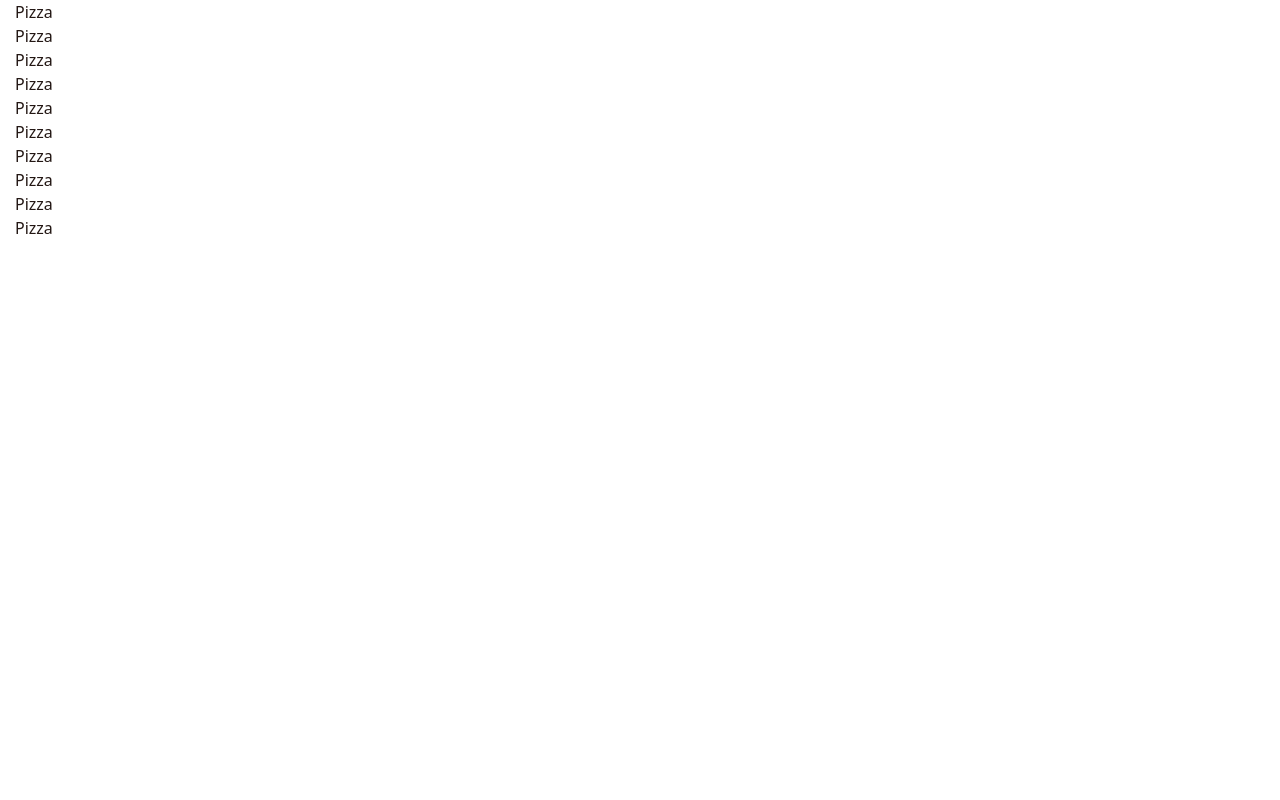
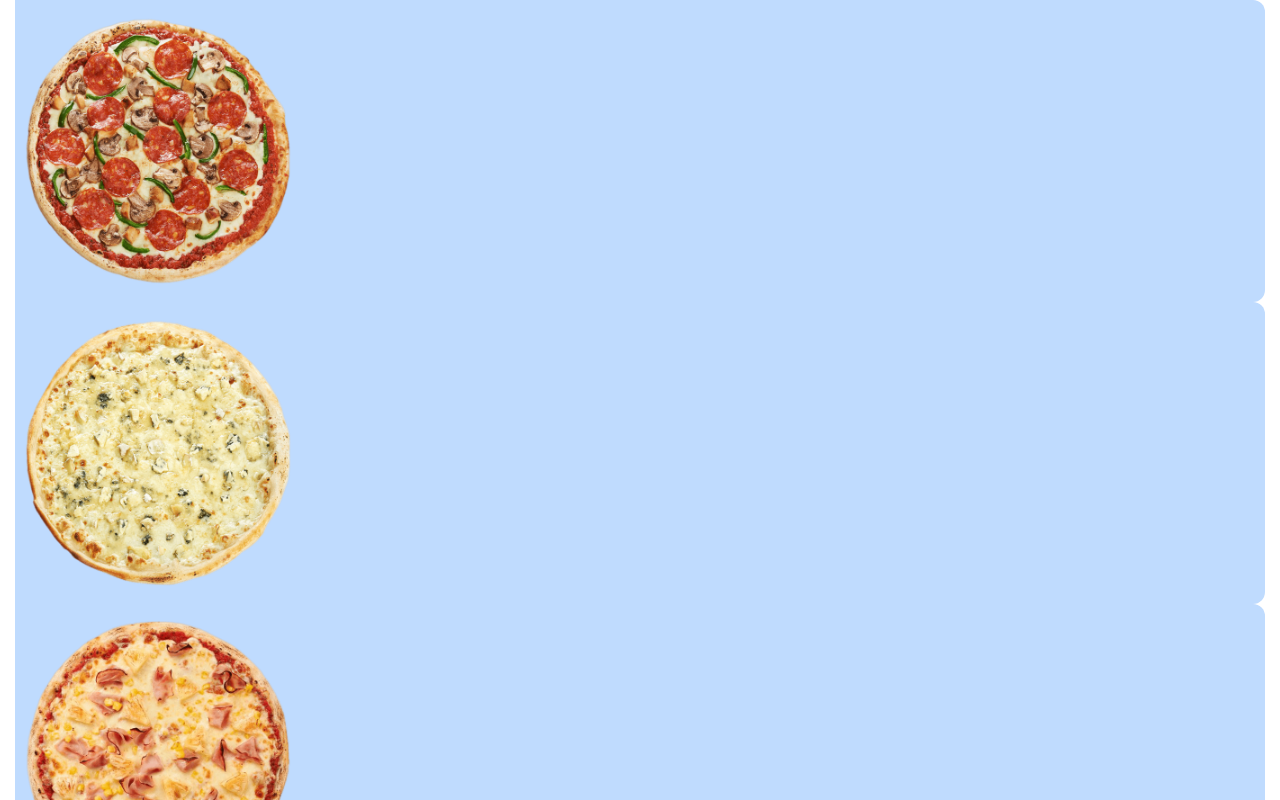
Before and after one commit to KingEmma7/king-pizza-shop, a Next.js app: page / in a window 1280 px wide. Shown: the top 800 px of the page. Built offline with nearby package versions, Linux system fonts and the light colour scheme.

Commit message:
added pizza data to ui

```diff
--- a/src/app/components/Pizza.js
+++ b/src/app/components/Pizza.js
@@ -1,8 +1,16 @@
 'use client'
 import { useState } from "react";
+import Image from "next/image";
+import ReactModal from "react-modal";
+import PizzaDetails from "./PizzaDetails";
+import { IoCloseOutline} from 'react-icons/io5'
 
-const Pizza = () => {
-  return <div>Pizza</div>;
+const Pizza = ({pizza}) => {
+  return <div className="group py-2 bg-blue-200 px-3 xl:py-4 xl:px-2 rounded-r-xl">
+
+  <Image width={270} height={270} src={pizza.image} alt="" priority={1} />
+
+  </div>;
 };
 
 export default Pizza;
```
